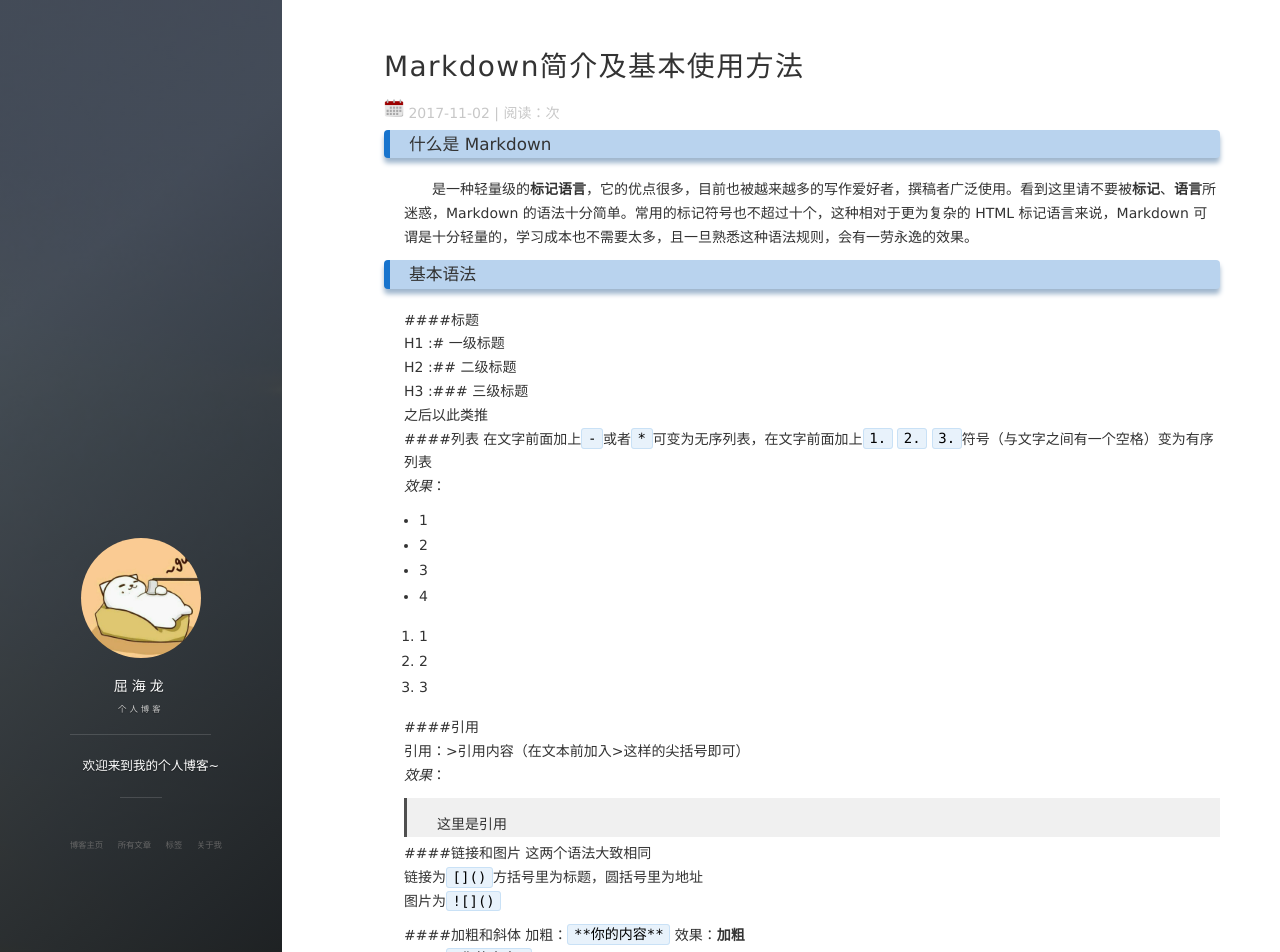
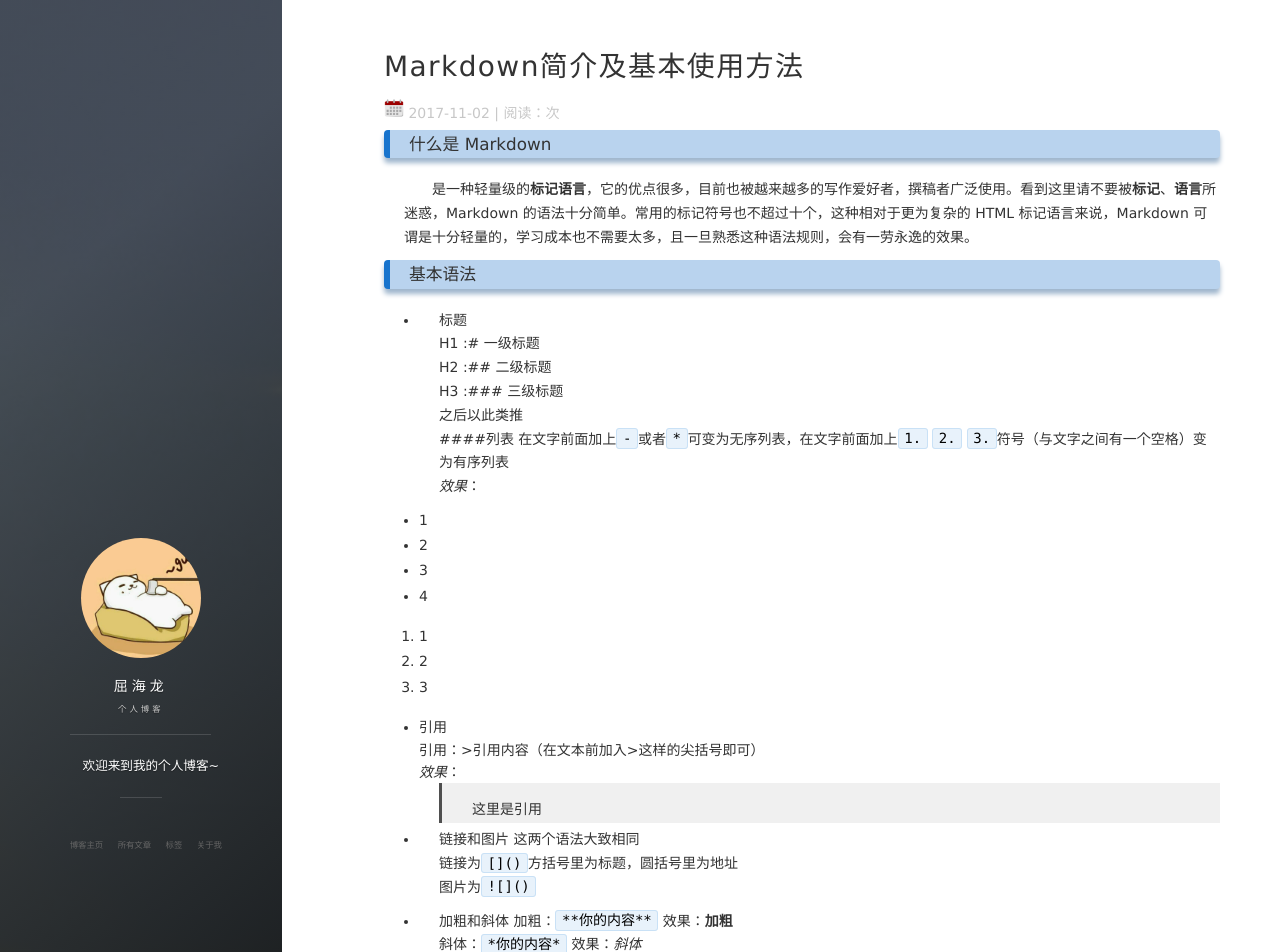
Before and after one commit to quhailong/quhailong.github.io, a Jekyll site: the page built from _posts/2017-11-02-markdownTool.md, in a window 1280 px wide and 1400 px high. Shown: the top 952 px of the window. Built offline with Jekyll 4.4.1, drawn with Linux system fonts in a browser that asks for light colours; nearby versions of some CDN libraries; comment, search, counter and statistics services are not loaded; some of the changed text lies outside the part shown.

```diff
--- a/_posts/2017-11-02-markdownTool.md
+++ b/_posts/2017-11-02-markdownTool.md
@@ -11,7 +11,7 @@ tags: 工具
 
 　　是一种轻量级的**标记语言**，它的优点很多，目前也被越来越多的写作爱好者，撰稿者广泛使用。看到这里请不要被**标记**、**语言**所迷惑，Markdown 的语法十分简单。常用的标记符号也不超过十个，这种相对于更为复杂的 HTML 标记语言来说，Markdown 可谓是十分轻量的，学习成本也不需要太多，且一旦熟悉这种语法规则，会有一劳永逸的效果。
 ### 基本语法
-####标题
+* 标题
 H1 :# 一级标题
 H2 :## 二级标题
 H3 :### 三级标题
@@ -29,21 +29,21 @@ H3 :### 三级标题
 2. 2
 3. 3
 
-####引用
+* 引用
 引用：>引用内容（在文本前加入>这样的尖括号即可）
 *效果*：
 >这里是引用
 
-####链接和图片
+* 链接和图片
 这两个语法大致相同
 链接为`[]()`方括号里为标题，圆括号里为地址
 图片为`![]()`
 
-####加粗和斜体
+* 加粗和斜体
 加粗：`**你的内容**` 效果：**加粗**
 斜体：`*你的内容*`   效果：*斜体*
 
-####其他基本操作
+* 其他基本操作
 换行：在一行的最后加入两个空格。
 内嵌代码 : 用两个`把代码包起来即可
 
```
